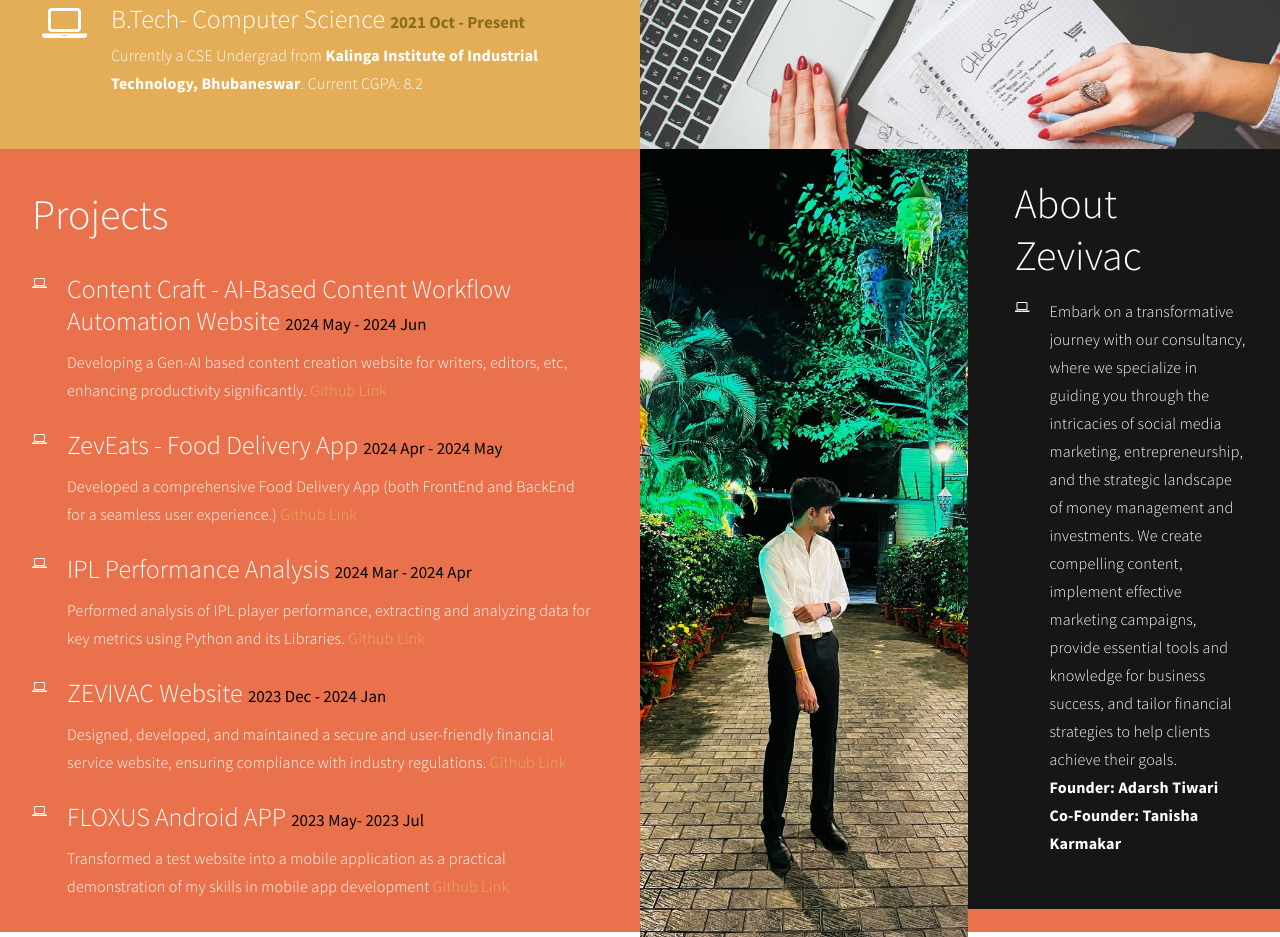
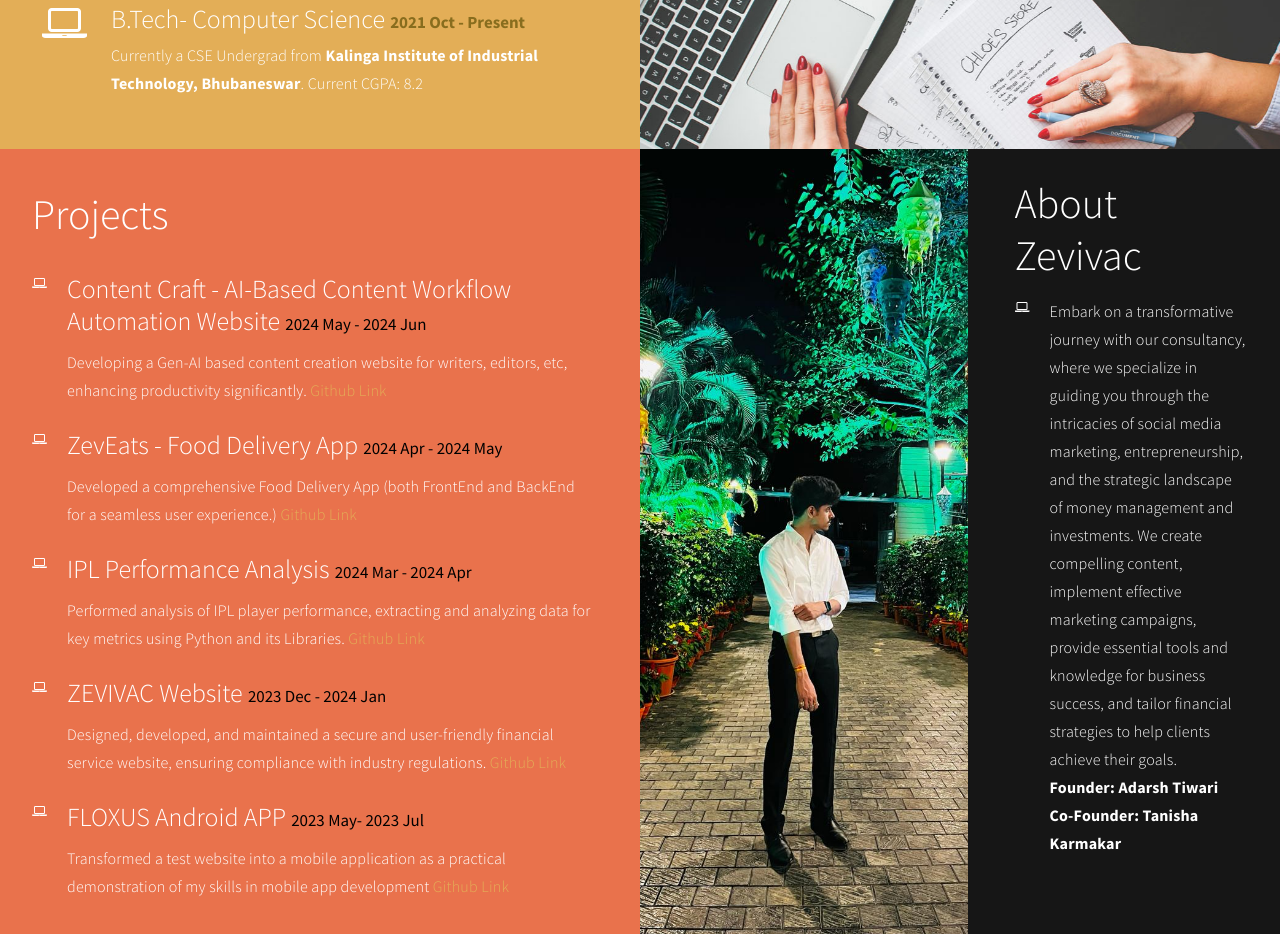
Before and after one commit to Adarsh-1608/Adarsh-Portfolio, a plain HTML site: page index.html in a window 1280 px wide. Shown: the part 2694-3631 px from the top of the page. Drawn offline with Linux system fonts and the light colour scheme.

Commit message:
Update templatemo-style.css

```diff
--- a/css/templatemo-style.css
+++ b/css/templatemo-style.css
@@ -435,6 +435,7 @@ a:hover, a:active, a:focus {
 
 #experience .experience-img {
   background: url('../images/experience-img.jpg') no-repeat;
+  min-height: 800px;
 }
 
 #experience .media-heading {
@@ -523,12 +524,12 @@ a:hover, a:active, a:focus {
 #contact .contact-form,
 #contact .contact-thumb {
   padding: 22px 32px 22px 32px;
-  min-height: 95vh;
+  min-height: 785px;
 }
 
 #contact .contact-img {
   background: url('../images/pic2.jpg') no-repeat;
-  height: 98.5vh;
+  min-height: 785px;
 }
 
 #contact .contact-info {
```
